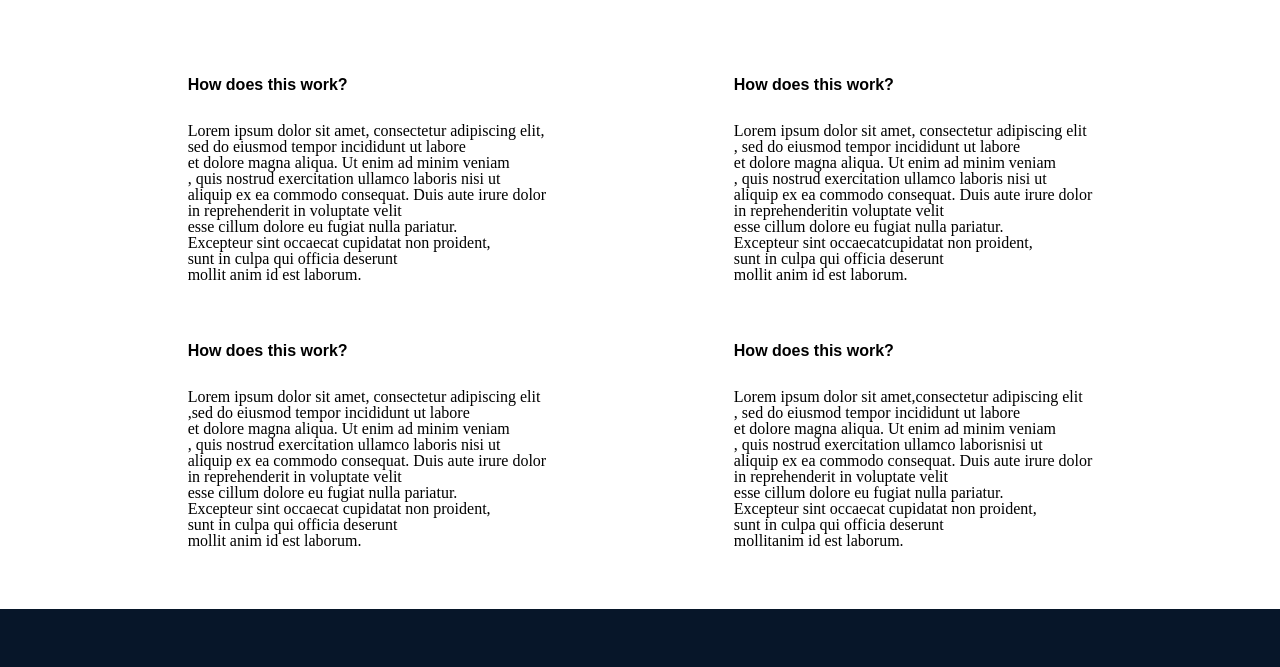
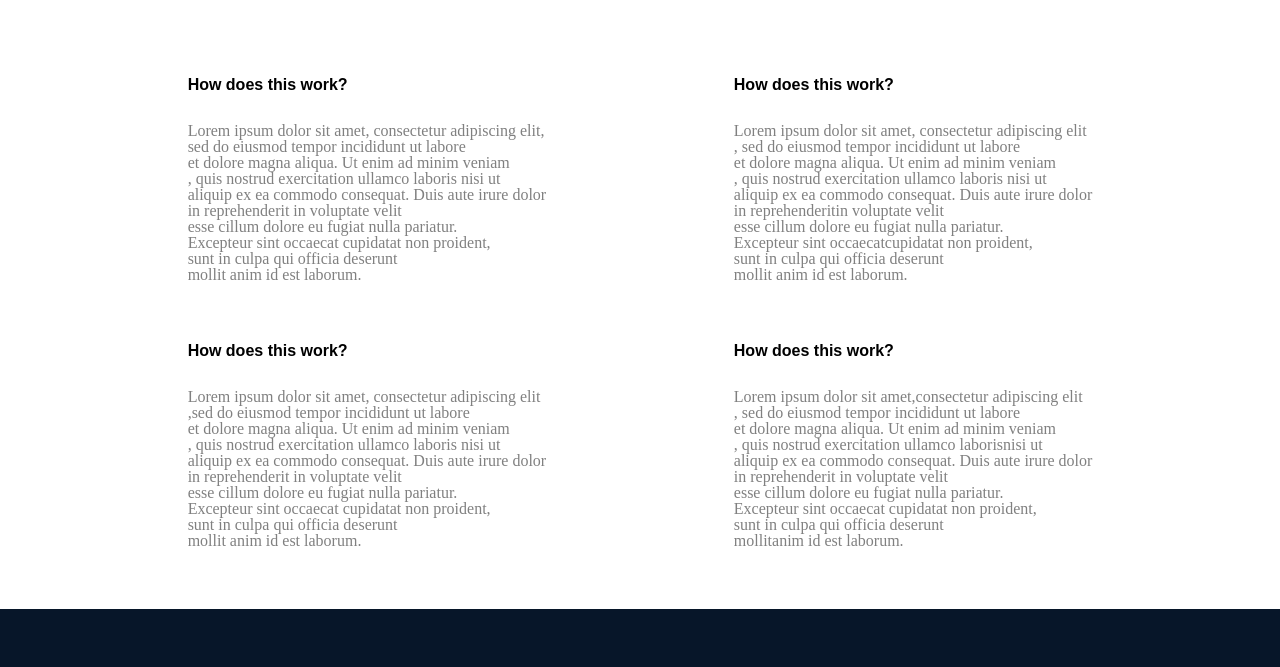
Before and after one commit to Martins-EL/alx_html_css, a plain HTML site: page css_advanced/index.html in a window 1280 px wide. Shown: the part 3290-3957 px from the top of the page. Drawn offline with Linux system fonts and the light colour scheme.

Commit message:
corrected commit

```diff
--- a/css_advanced/style.css
+++ b/css_advanced/style.css
@@ -190,6 +190,9 @@ nav a{
     font-weight: bold;
     font-family:sans-serif;
 }
+.flex-item p{
+    color:grey;
+}
 footer{
     /* margin-top: 50px; */
     background-color: #071629;
```
